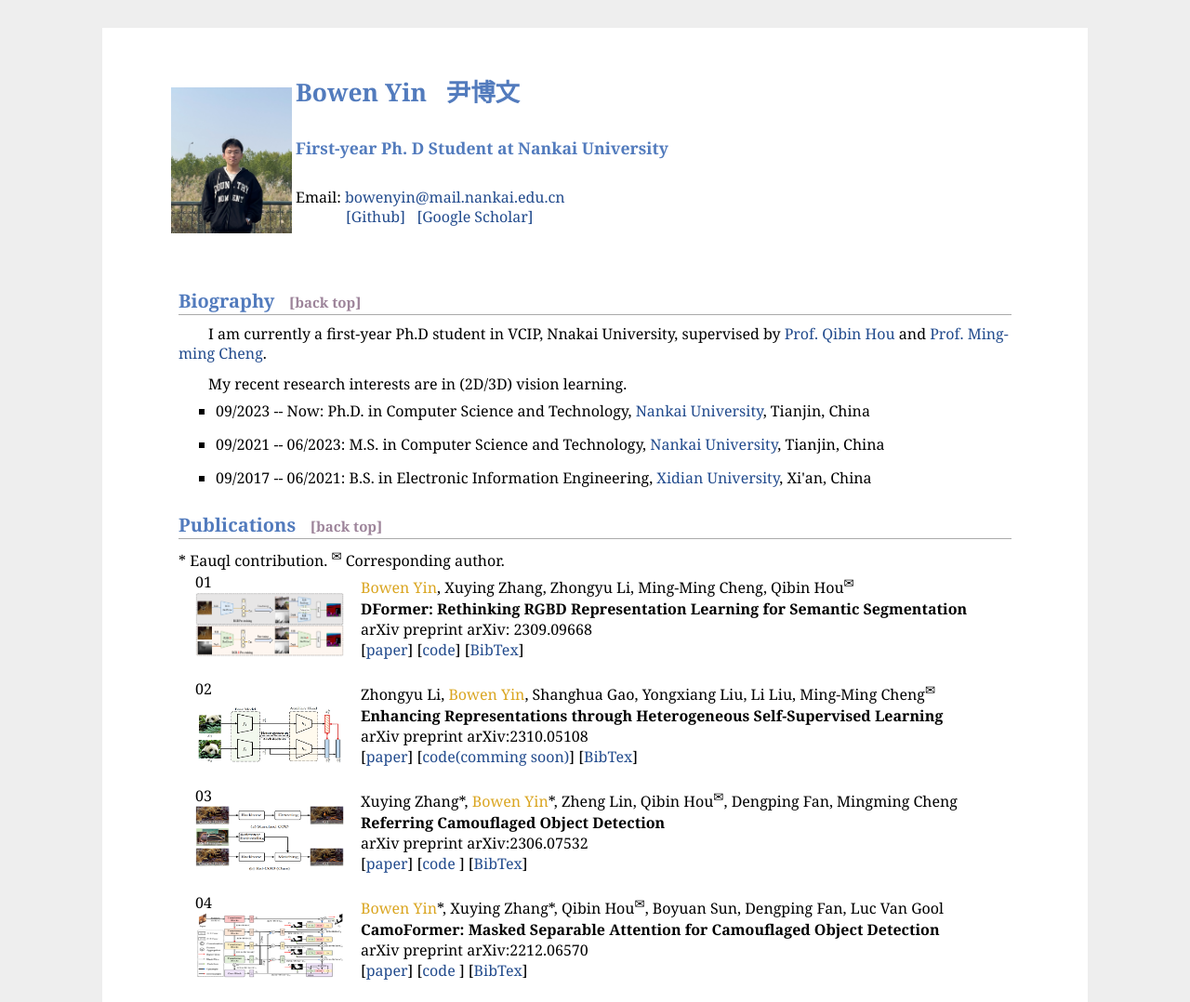
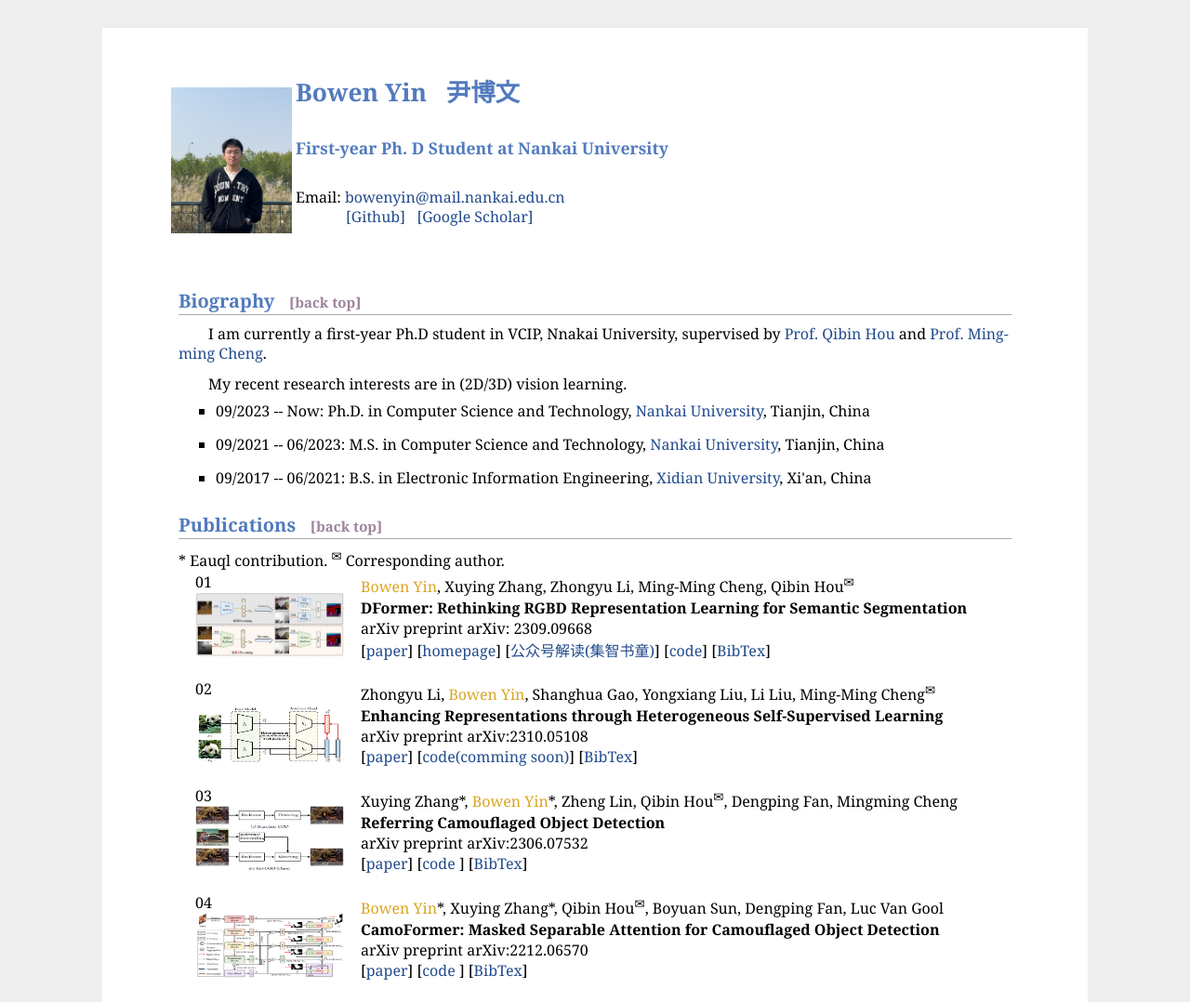
Before and after one commit to yinbow/yinbow.github.io, a plain HTML site: page index.html in a window 1280 px wide. Shown: the top 1078 px of the page at 93% size. Drawn offline with Linux system fonts and the light colour scheme.

Commit message:
Update index.html

```diff
--- a/index.html
+++ b/index.html
@@ -73,6 +73,8 @@
          <br>arXiv preprint arXiv: 2309.09668
          <br>
          [<a href="https://arxiv.org/pdf/2309.09668.pdf" target="_blank">paper</a>]
+         [<a href="https://yinbow.github.io/Projects/DFormer/index.html" target="_blank">homepage</a>]
+         [<a href="https://mp.weixin.qq.com/s/lLFejycBr8o7JNoirRDmjQ" target="_blank">公众号解读(集智书童)</a>]
          [<a href="https://github.com/VCIP-RGBD/DFormer" target="_blank">code</a>]
    [<a href="https://scholar.googleusercontent.com/scholar.bib?q=info:GdonbkKZMYsJ:scholar.google.com/&output=citation&scisdr=ClGV6RBIEMn006zopoc:AFWwaeYAAAAAZQ_uvoc1O0frmwn2EFM2lck9qpI&scisig=AFWwaeYAAAAAZQ_uviSe6J-KXNcsTTVaCRfK74k&scisf=4&ct=citation&cd=-1&hl=zh-CN", target="_blank">BibTex</a>]
         </td>
```
